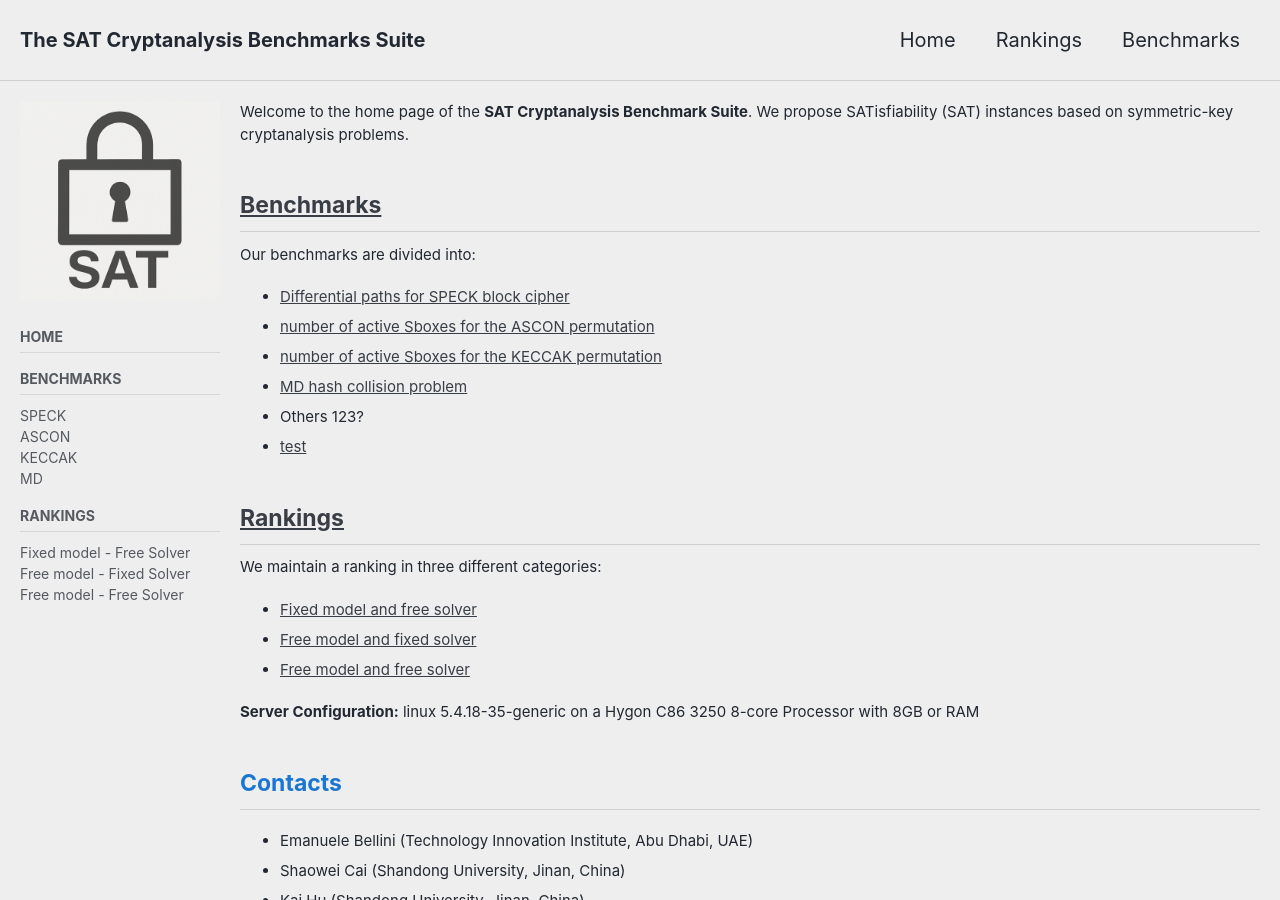
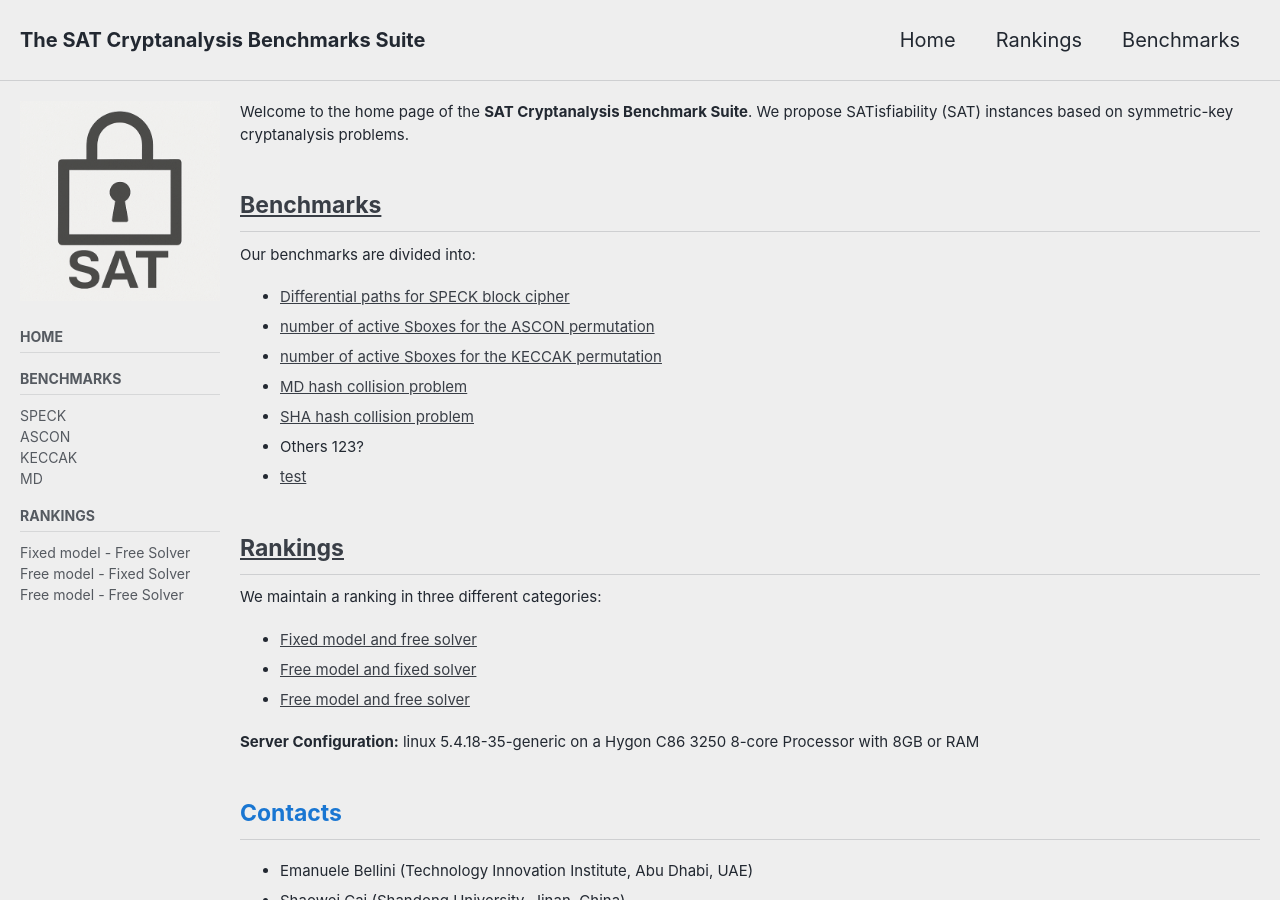
Before and after one commit to cryptanalysisbench/SATbench, a Jekyll site: the page built from index.md, in a window 1280 px wide and 900 px high. Built offline with Jekyll 4.4.1, drawn with Linux system fonts in a browser that asks for light colours; cached includes are drawn as plain includes; nearby versions of some CDN libraries.

Commit message:
Update index.md

```diff
--- a/index.md
+++ b/index.md
@@ -19,6 +19,7 @@ Our benchmarks are divided into:
 * [number of active Sboxes for the ASCON permutation](/benchmarks/ASCON.md)
 * [number of active Sboxes for the KECCAK permutation](/benchmarks/KECCAK.md)
 * [MD hash collision problem](/benchmarks/MD.md)
+* [SHA hash collision problem](/benchmarks/SHA.md)
 * Others 123?
 * [test](/test.md)
 
```
